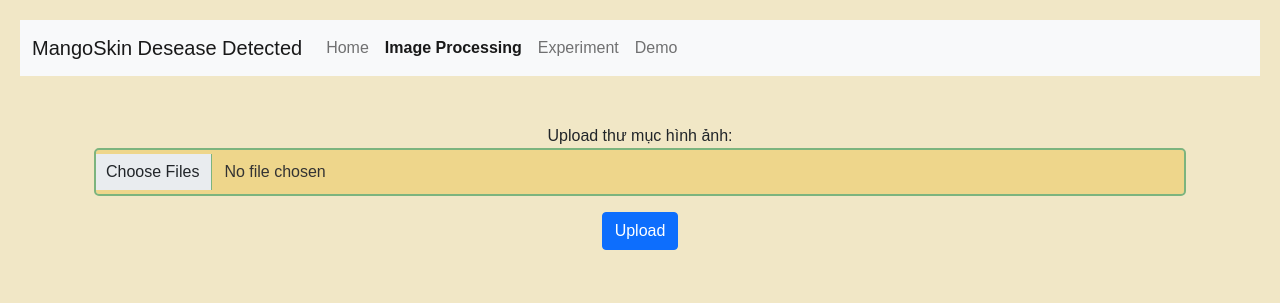
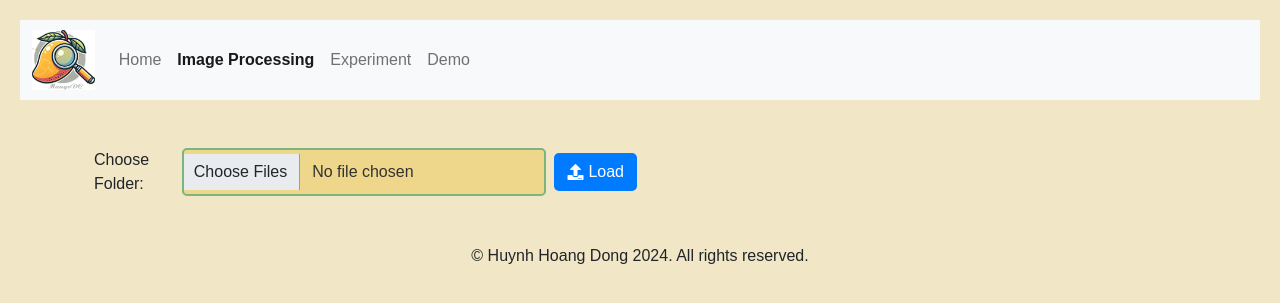
Before and after one commit to saitamacoder196/MangoDC, a Django app: page /image-processing/ in a window 1280 px wide. Shown: the top 303 px of the page. Run offline with Django 5.2, Linux system fonts and the light colour scheme.

Commit message:
Refactor Image Processing UI for better alignment and usability
- Added Font Awesome icons to 'Load', 'Previous', and 'Next' buttons.
- Reorganized the layout to place 'Load' button next to the 'Choose Files' input.
- Swapped positions of 'Current Item' and navigation buttons ('Previous' and 'Next').
- Enhanced tab styles for better distinction between 'Processing' and 'Original' tabs.

```diff
--- /dev/null
+++ b/static/image_processing.css
@@ -0,0 +1,56 @@
+/* Upload section */
+.upload-section {
+    text-align: left;
+    margin-bottom: 20px;
+}
+
+.upload-section .file-input-wrapper {
+    display: inline-flex;
+    align-items: center;
+}
+
+.btn-load {
+    background-color: #007BFF;
+    color: white;
+    display: inline-flex;
+    align-items: center;
+    border-radius: 5px;
+}
+
+.btn-load i {
+    margin-right: 5px;
+}
+
+/* Button styles */
+.btn-primary {
+    background-color: #E59C45;
+    border-color: #E59C45;
+}
+
+.btn-secondary i {
+    margin-right: 5px;
+}
+
+/* Styling for the tab */
+.nav-tabs {
+    margin-bottom: 20px;
+}
+
+.nav-tabs .nav-link {
+    background-color: #EED68B; /* Change the background color to distinguish from the page */
+    color: #333;
+    border: 1px solid #ddd;
+    margin-right: 5px;
+}
+
+.nav-tabs .nav-link.active {
+    background-color: #007BFF; /* Highlight the active tab */
+    color: white;
+}
+
+/* Tab content */
+.tab-content {
+    border: 1px solid #ddd;
+    padding: 15px;
+    background-color: #fff;
+}
--- /dev/null
+++ b/static/image_processing.js
@@ -0,0 +1,88 @@
+window.onload = function() {
+    const prevButton = document.getElementById('prev-button');
+    const nextButton = document.getElementById('next-button');
+    const currentItemIndex = parseInt(new URLSearchParams(window.location.search).get('item_index') || '0');
+
+    // Event handler for the Next button
+    if (nextButton) {
+        nextButton.addEventListener('click', function() {
+            window.location.href = `${window.location.pathname}?item_index=${currentItemIndex + 1}`;
+        });
+    }
+
+    // Event handler for the Previous button
+    if (prevButton) {
+        prevButton.addEventListener('click', function() {
+            window.location.href = `${window.location.pathname}?item_index=${currentItemIndex - 1}`;
+        });
+    }
+
+    // Set the height of the image tools section to match the height of the right content
+    const imageTools = document.getElementById('image-tools');
+    const imageTabsContainer = document.getElementById('image-tabs-container');
+    if (imageTabsContainer && imageTools) {
+        const rightContentHeight = imageTabsContainer.offsetHeight;
+        imageTools.style.height = rightContentHeight + 'px';
+    }
+
+    // Function to get the CSRF token from cookies
+    function getCSRFToken() {
+        let cookieValue = null;
+        if (document.cookie && document.cookie !== '') {
+            const cookies = document.cookie.split(';');
+            for (let i = 0; i < cookies.length; i++) {
+                const cookie = cookies[i].trim();
+                if (cookie.substring(0, 'csrftoken'.length + 1) === 'csrftoken=') {
+                    cookieValue = decodeURIComponent(cookie.substring('csrftoken'.length + 1));
+                    break;
+                }
+            }
+        }
+        return cookieValue;
+    }
+
+    // Function to save settings to the server via AJAX
+    function saveSettings() {
+        const toggleBg = document.getElementById('toggle-bg').checked;
+        const grayscale = document.getElementById('grayscale').checked;
+        const threshold = document.getElementById('threshold-slider').value;
+        const brightness = document.getElementById('brightness-slider').value;
+        const applyMorphology = document.getElementById('apply-morphology').checked;
+        const morphKernelSize = document.getElementById('morph-kernel-size').value;
+        const morphIterations = document.getElementById('morph-iterations').value;
+        const activeTab = document.querySelector('.nav-link.active').getAttribute('id');
+
+        const data = new FormData();
+        data.append('toggle_bg', toggleBg);
+        data.append('grayscale', grayscale);
+        data.append('threshold', threshold);
+        data.append('brightness', brightness);
+        data.append('apply_morphology', applyMorphology);
+        data.append('morph_kernel_size', morphKernelSize);
+        data.append('morph_iterations', morphIterations);
+        data.append('active_tab', activeTab);
+
+        fetch(window.location.href, {
+            method: 'POST',
+            body: data,
+            headers: {
+                'X-Requested-With': 'XMLHttpRequest',
+                'X-CSRFToken': getCSRFToken()  // Include the CSRF token in the headers
+            }
+        })
+        .then(response => response.json())
+        .then(data => console.log(data))
+        .catch(error => console.error('Error:', error));
+    }
+
+    // Add event listeners for image processing tools
+    const inputs = document.querySelectorAll('#image-tools input, #image-tools select');
+    inputs.forEach(input => {
+        input.addEventListener('input', saveSettings);
+    });
+
+    const tabs = document.querySelectorAll('.nav-link');
+    tabs.forEach(tab => {
+        tab.addEventListener('click', saveSettings);
+    });
+};
--- a/static/script.js
+++ b/static/script.js
@@ -1,101 +1,16 @@
 window.onload = function() {
-    const prevButton = document.getElementById('prev-button');
-    const nextButton = document.getElementById('next-button');
-    const currentItemIndex = parseInt(new URLSearchParams(window.location.search).get('item_index') || '0');
+    // Any global initialization code goes here.
+    // If you had some shared functionality across different pages, you could put it here.
 
-    // Function to save scroll position
-    function saveScrollPosition() {
-        sessionStorage.setItem('scrollPosition', window.scrollY);
+    // Example: Menu scroll effect for sticky navigation or any global actions.
+    const navbar = document.querySelector('.navbar');
+    if (navbar) {
+        window.onscroll = function() {
+            if (window.scrollY > 50) {
+                navbar.classList.add('navbar-sticky');
+            } else {
+                navbar.classList.remove('navbar-sticky');
+            }
+        };
     }
-
-    // Event handler for the Next button
-    nextButton.addEventListener('click', function() {
-        saveScrollPosition(); // Lưu vị trí cuộn trước khi chuyển
-        window.location.href = `${window.location.pathname}?item_index=${currentItemIndex + 1}`;
-    });
-
-    // Event handler for the Previous button
-    prevButton.addEventListener('click', function() {
-        saveScrollPosition(); // Lưu vị trí cuộn trước khi chuyển
-        window.location.href = `${window.location.pathname}?item_index=${currentItemIndex - 1}`;
-    });
-
-    // Set the height of the image tools section to match the height of the right content
-    const imageTools = document.getElementById('image-tools');
-    const imageTabsContainer = document.getElementById('image-tabs-container');
-    if (imageTabsContainer && imageTools) {
-        const rightContentHeight = imageTabsContainer.offsetHeight;
-        imageTools.style.height = rightContentHeight + 'px';
-    }
-
-    // Function to get the CSRF token from cookies
-    function getCSRFToken() {
-        let cookieValue = null;
-        if (document.cookie && document.cookie !== '') {
-            const cookies = document.cookie.split(';');
-            for (let i = 0; i < cookies.length; i++) {
-                const cookie = cookies[i].trim();
-                // Does this cookie string begin with the CSRF token name?
-                if (cookie.substring(0, 'csrftoken'.length + 1) === 'csrftoken=') {
-                    cookieValue = decodeURIComponent(cookie.substring('csrftoken'.length + 1));
-                    break;
-                }
-            }
-        }
-        return cookieValue;
-    }
-
-    // Restore scroll position after reload
-    const scrollPosition = sessionStorage.getItem('scrollPosition');
-    if (scrollPosition) {
-        window.scrollTo(0, parseInt(scrollPosition));
-    }
-
-    // Function to save settings to the server via AJAX
-    function saveSettings() {
-        const toggleBg = document.getElementById('toggle-bg').checked;
-        const grayscale = document.getElementById('grayscale').checked;
-        const threshold = document.getElementById('threshold-slider').value;
-        const brightness = document.getElementById('brightness-slider').value;
-        const applyMorphology = document.getElementById('apply-morphology').checked;
-        const morphKernelSize = document.getElementById('morph-kernel-size').value;
-        const morphIterations = document.getElementById('morph-iterations').value;
-        const activeTab = document.querySelector('.nav-link.active').getAttribute('id');
-
-        const data = new FormData();
-        data.append('toggle_bg', toggleBg);
-        data.append('grayscale', grayscale);
-        data.append('threshold', threshold);
-        data.append('brightness', brightness);
-        data.append('apply_morphology', applyMorphology);
-        data.append('morph_kernel_size', morphKernelSize);
-        data.append('morph_iterations', morphIterations);
-        data.append('active_tab', activeTab);
-
-        fetch(window.location.href, {
-            method: 'POST',
-            body: data,
-            headers: {
-                'X-Requested-With': 'XMLHttpRequest',
-                'X-CSRFToken': getCSRFToken()  // Include the CSRF token in the headers
-            }
-        })
-        .then(response => response.json())
-        .then(data => {
-            console.log(data);
-            saveScrollPosition(); // Lưu vị trí cuộn khi cập nhật settings
-        })
-        .catch(error => console.error('Error:', error));
-    }
-
-    // Add event listeners for image processing tools
-    const inputs = document.querySelectorAll('#image-tools input, #image-tools select');
-    inputs.forEach(input => {
-        input.addEventListener('input', saveSettings);
-    });
-
-    const tabs = document.querySelectorAll('.nav-link');
-    tabs.forEach(tab => {
-        tab.addEventListener('click', saveSettings);
-    });
 };
--- a/templates/base.html
+++ b/templates/base.html
@@ -7,14 +7,18 @@
     <title>{% block title %}Trang Demo Đề Tài{% endblock %}</title>
     {% load static %}
     <link rel="stylesheet" href="https://cdn.jsdelivr.net/npm/bootstrap@5.1.3/dist/css/bootstrap.min.css">
+    <link rel="stylesheet" href="https://cdnjs.cloudflare.com/ajax/libs/font-awesome/5.15.4/css/all.min.css">
     <link rel="stylesheet" href="{% static 'style.css' %}">
     {% block extra_css %}{% endblock %}
 </head>
 <body>
-    <!-- Thanh menu -->
-    <nav class="navbar navbar-expand-lg navbar-light bg-light">
+    <!-- Sticky Navbar -->
+    <nav class="navbar navbar-expand-lg navbar-light bg-light sticky-top" style="height: 80px;">
         <div class="container-fluid">
-            <a class="navbar-brand" href="{% url 'home' %}">MangoSkin Desease Detected</a>
+            <!-- Replace title with logo.png -->
+            <a class="navbar-brand" href="{% url 'home' %}">
+                <img src="{% static 'logo.png' %}" alt="Logo" style="height: 60px;">
+            </a>
             <button class="navbar-toggler" type="button" data-bs-toggle="collapse" data-bs-target="#navbarNav" aria-controls="navbarNav" aria-expanded="false" aria-label="Toggle navigation">
                 <span class="navbar-toggler-icon"></span>
             </button>
@@ -37,14 +41,21 @@
         </div>
     </nav>
 
-    <!-- Nội dung trang -->
+    <!-- Page Content -->
     <div class="container mt-5">
         {% block content %}
-        <!-- Nội dung sẽ được thay thế tại đây -->
+        <!-- Page content goes here -->
         {% endblock %}
     </div>
 
-    <!-- Bootstrap 5 Scripts -->
+    <!-- Footer Section -->
+    <footer class="footer text-center mt-5">
+        <div class="container">
+            <p>© Huynh Hoang Dong 2024. All rights reserved.</p>
+        </div>
+    </footer>
+
+    <!-- Bootstrap and Script -->
     <script src="https://cdn.jsdelivr.net/npm/bootstrap@5.1.3/dist/js/bootstrap.bundle.min.js"></script>
     <script src="https://code.jquery.com/jquery-3.6.0.min.js"></script>
     <script src="{% static 'script.js' %}"></script>
--- a/templates/home.html
+++ b/templates/home.html
@@ -1,8 +1,12 @@
 {% extends 'base.html' %}
-
+{% load static %}
 {% block title %}Trang Demo Đề Tài - Home{% endblock %}
 
 {% block content %}
+
+{% block extra_css %}
+<link rel="stylesheet" href="{% static 'home.css' %}">
+{% endblock %}
 <section id="home" class="container">
     <h1 class="title">Ứng dụng AI để <br> phân loại khiếm khuyết trên da xoài</h1>
     <table class="info-table">
--- a/templates/image_processing.html
+++ b/templates/image_processing.html
@@ -1,14 +1,20 @@
 {% extends 'base.html' %}
+
+{% load static %}
 
 {% block title %}Trang Demo Đề Tài - Image Processing{% endblock %}
 
 {% block content %}
 <div class="upload-section">
-    <form method="POST" enctype="multipart/form-data" class="mb-4">
+    <form method="POST" enctype="multipart/form-data" class="d-flex justify-content-between align-items-center mb-4">
         {% csrf_token %}
-        <label for="folder_path">Upload thư mục hình ảnh:</label>
+        <div class="file-input-wrapper d-flex align-items-center">
+            <label for="folder_path" class="me-3">Choose Folder:</label>
             <input type="file" name="folder_path" webkitdirectory directory multiple class="form-control">
-        <button type="submit" class="btn btn-primary mt-3">Upload</button>
+            <button type="submit" class="btn btn-load ms-2">
+                <i class="fas fa-upload"></i> Load
+            </button>
+        </div>
     </form>
 </div>
 
@@ -17,38 +23,31 @@
     <!-- Bên trái: Công cụ điều chỉnh ảnh -->
     <div class="col-md-3" id="image-tools" style="overflow-y: auto;">
         <h2>Image Processing Tools</h2>
-
         <!-- Toggle buttons for image processing tools -->
         <div class="tool-section mb-3">
             <label for="toggle-bg">Remove Background:</label>
             <input type="checkbox" id="toggle-bg" class="form-check-input" {% if toggle_bg %}checked{% endif %}>
         </div>
-
         <div class="tool-section mb-3">
             <label for="grayscale">Convert to Grayscale:</label>
             <input type="checkbox" id="grayscale" class="form-check-input" {% if grayscale %}checked{% endif %}>
         </div>
-
         <div class="tool-section mb-3">
             <label for="threshold-slider">Threshold:</label>
             <input type="range" id="threshold-slider" class="form-range" min="0" max="255" value="{{ threshold }}">
         </div>
-
         <div class="tool-section mb-3">
             <label for="brightness-slider">Brightness:</label>
             <input type="range" id="brightness-slider" class="form-range" min="-100" max="100" value="{{ brightness }}">
         </div>
-
         <div class="tool-section mb-3">
             <label for="apply-morphology">Apply Morphology:</label>
             <input type="checkbox" id="apply-morphology" class="form-check-input" {% if apply_morphology %}checked{% endif %}>
         </div>
-
         <div class="tool-section mb-3">
             <label for="morph-kernel-size">Morphology Kernel Size:</label>
             <input type="range" id="morph-kernel-size" class="form-range" min="1" max="20" value="{{ morph_kernel_size }}">
         </div>
-
         <div class="tool-section mb-3">
             <label for="morph-iterations">Morphology Iterations:</label>
             <input type="range" id="morph-iterations" class="form-range" min="1" max="10" value="{{ morph_iterations }}">
@@ -57,25 +56,25 @@
 
     <!-- Bên phải: Hiển thị toàn bộ ảnh với tabs -->
     <div class="col-md-9" id="image-tabs-container">
-        <div class="container">
+        <div class="d-flex justify-content-between align-items-center mb-3">
             <h4>Current Item: <span id="item-id">{{ current_item_id }}</span></h4>
-
-            <div class="navigation-buttons mb-3">
-                <button id="prev-button" class="btn btn-secondary" {% if is_first_item %}disabled{% endif %}>Previous</button>
-                <button id="next-button" class="btn btn-secondary" {% if is_last_item %}disabled{% endif %}>Next</button>
+            <div class="d-flex">
+                <button id="prev-button" class="btn btn-secondary me-2">
+                    <i class="fas fa-arrow-left"></i> Previous
+                </button>
+                <button id="next-button" class="btn btn-secondary">
+                    <i class="fas fa-arrow-right"></i> Next
+                </button>
+            </div>
         </div>
 
         <!-- Tabs for Processing and Original images -->
         <ul class="nav nav-tabs" id="imageTabs" role="tablist">
             <li class="nav-item">
-                    <a class="nav-link {% if active_tab == 'processing' %}active{% endif %}" id="processing-tab"
-                        data-bs-toggle="tab" href="#processing" role="tab" aria-controls="processing"
-                        aria-selected="true">Processing</a>
+                <a class="nav-link {% if active_tab == 'processing' %}active{% endif %}" id="processing-tab" data-bs-toggle="tab" href="#processing" role="tab" aria-controls="processing" aria-selected="true">Processing</a>
             </li>
             <li class="nav-item">
-                    <a class="nav-link {% if active_tab == 'original' %}active{% endif %}" id="original-tab"
-                        data-bs-toggle="tab" href="#original" role="tab" aria-controls="original"
-                        aria-selected="false">Original</a>
+                <a class="nav-link {% if active_tab == 'original' %}active{% endif %}" id="original-tab" data-bs-toggle="tab" href="#original" role="tab" aria-controls="original" aria-selected="false">Original</a>
             </li>
         </ul>
 
@@ -115,7 +114,13 @@
         </div>
     </div>
 </div>
-</div>
-
 {% endif %}
 {% endblock %}
+
+{% block extra_js %}
+    <script src="{% static 'image_processing.js' %}"></script>
+{% endblock %}
+
+{% block extra_css %}
+    <link rel="stylesheet" href="{% static 'image_processing.css' %}">
+{% endblock %}
```
Also changed, not shown: static/home.css (added, +54 -0 lines), static/logo.png (added). Lines whose indentation alone changed are shown as unchanged.
